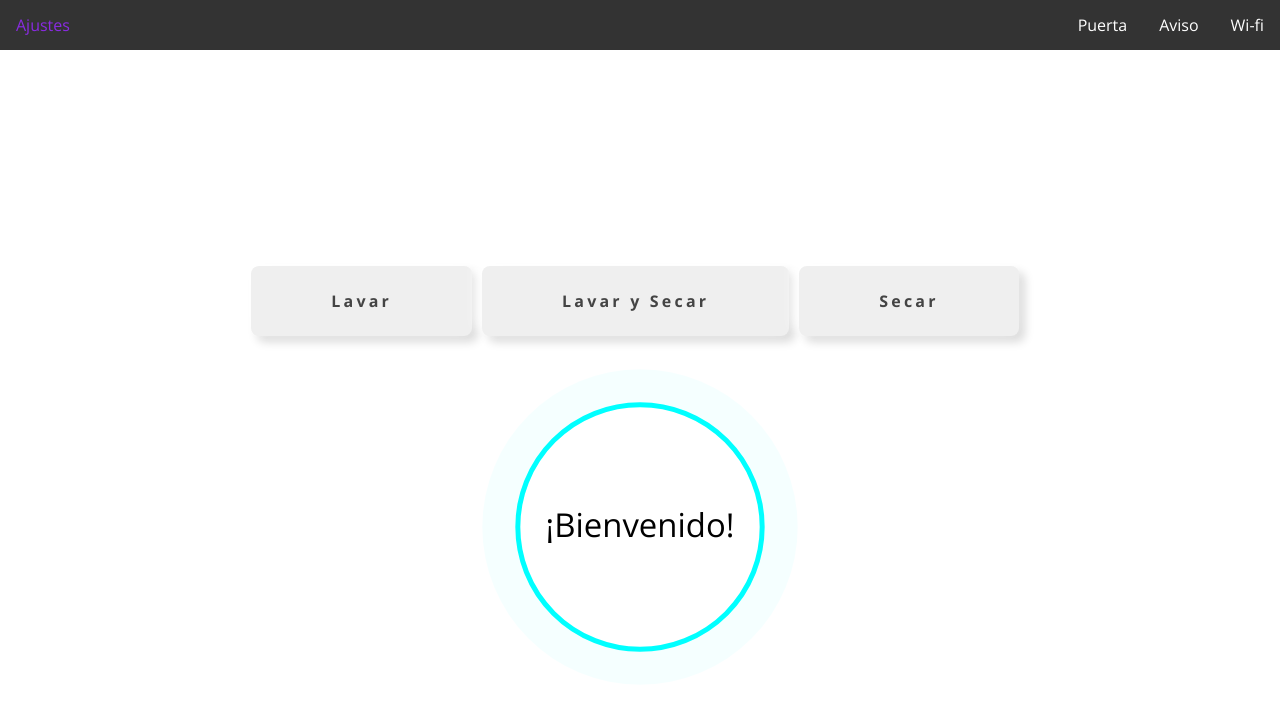
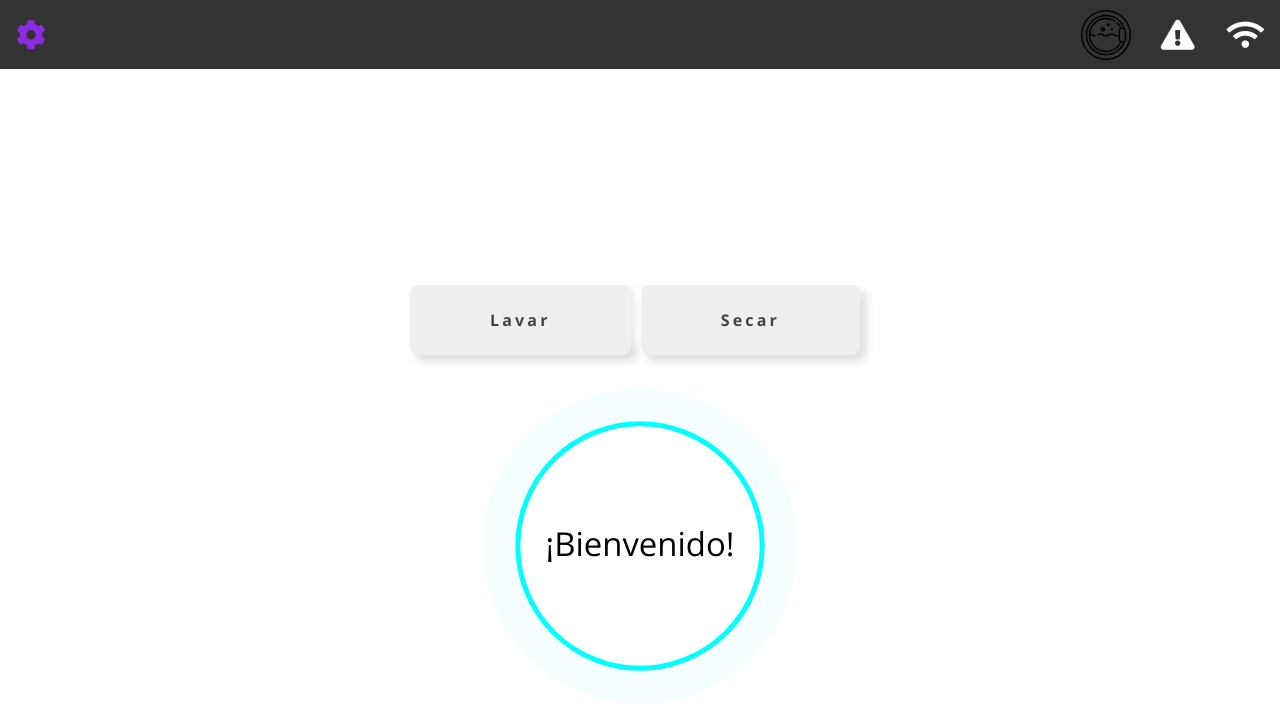
Before and after one commit to pabol139/LavaUA, a plain HTML site: page cliente/interfaz/index.html in a window 1280 px wide. Drawn offline with nearby package versions, Linux system fonts and the light colour scheme.

Commit message:
Navbar funcionando

```diff
--- a/cliente/interfaz/index.html
+++ b/cliente/interfaz/index.html
@@ -7,17 +7,21 @@
 	<script src="../electro.js"></script>
 	<script src="main.js"></script>
 	<link rel="stylesheet" href="style.css">
+	<link rel="stylesheet" href="https://use.fontawesome.com/releases/v5.15.3/css/all.css" integrity="sha384-SZXxX4whJ79/gErwcOYf+zWLeJdY/qpuqC4cAa9rOGUstPomtqpuNWT9wdPEn2fk" crossorigin="anonymous">
+
+
 
 </head>
 
 <header>
 	<ul class="navbar">
-		<li><a class="active" href="#home">Ajustes</a></li>
+		<li><a class="active" href="#home"><i class="fas fa-cog"></i></a></li>
 		<li ><a id="hora"></a></li>
 		<div>
-			<li><a id="puerta">Puerta</a></li>
-			<li><a class="active" href="#home">Aviso</a></li>
-			<li><a class="active" href="#home">Wi-fi</a></li>
+			<li><img src="img/washing-machine.svg" class="filter-green" width="50px" height="50px" id="puerta"/> </object>
+		</li>
+			<li><a class="active" href="#home"><i class="fas fa-exclamation-triangle"></i></a></li>
+			<li><a class="active" href="#home"><i class="fas fa-wifi"></i></a></li>
 		</div>
 </ul>
 </header>
@@ -28,7 +32,7 @@
 	<div class="options">
 
 		<p><a href="" onclick="cambiarLavar();return false;">Lavar</a></p>
-		<p><a href="lavar-secar">Lavar y Secar</a></p>
+		<!--<p><a href="lavar-secar">Lavar y Secar</a></p>-->
 		<p><a href="secar">Secar</a></p>
 
 	</div>
--- a/cliente/interfaz/main.js
+++ b/cliente/interfaz/main.js
@@ -48,10 +48,10 @@ function inicio() {
         reloj();
 
         if(lavadora.puertaAbierta == true)
-            document.getElementById("puerta").innerHTML = "si";
+            document.getElementById("puerta").style.filter = "invert(18%) sepia(99%) saturate(6525%) hue-rotate(120deg) brightness(102%) contrast(104%)";
 
         else
-            document.getElementById("puerta").innerHTML = "no";
+            document.getElementById("puerta").style.filter = "invert(15%) sepia(89%) saturate(7107%) hue-rotate(3deg) brightness(95%) contrast(116%)";
 
 
         });
--- a/cliente/interfaz/style.css
+++ b/cliente/interfaz/style.css
@@ -11,6 +11,30 @@ body{
     margin: 0;
 }
 
+
+/* ICONO DE LA PUERTA
+
+.filter-green{
+    filter: invert(15%) sepia(89%) saturate(7107%) hue-rotate(3deg) brightness(95%) contrast(116%);
+
+}
+*/
+
+img{
+
+
+    /* padding: 14px 16px; */
+    /* font-size: 49px; */
+    display: block;
+    /* margin-right: 28%; */
+    top: .6em;
+    right: 9.3em;
+    /* margin: 20% 24% 0 0; */
+    position: absolute;
+    color: white;
+    text-align: center;
+
+}
 
 .navbar{
 
@@ -31,6 +55,21 @@ body{
 
 }
 
+#hora{
+
+
+    margin-right: -2.3em;
+
+}
+
+#hora:hover{
+
+
+    color: white;
+
+
+}
+
 .navbar li a{
 
     display: block;
@@ -38,6 +77,7 @@ body{
     text-align: center;
     padding: 14px 16px;
     text-decoration: none;
+    font-size: 30px;
 
 }
 
```
Also changed, not shown: cliente/interfaz/img/washing-machine.svg (added).
